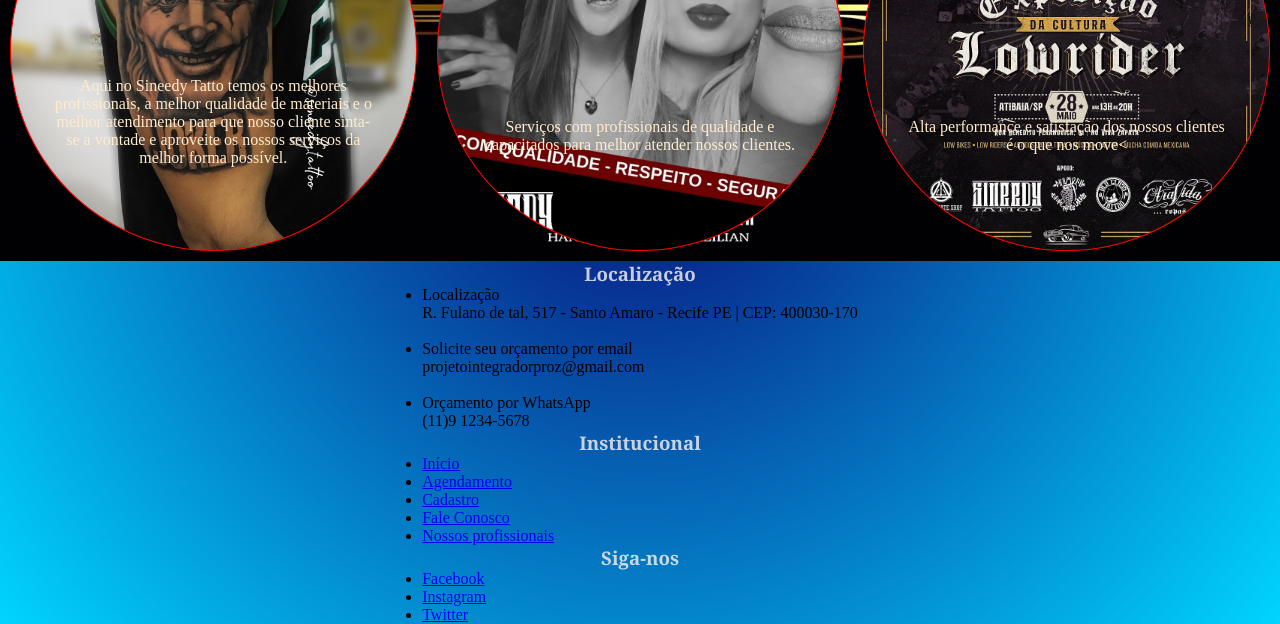
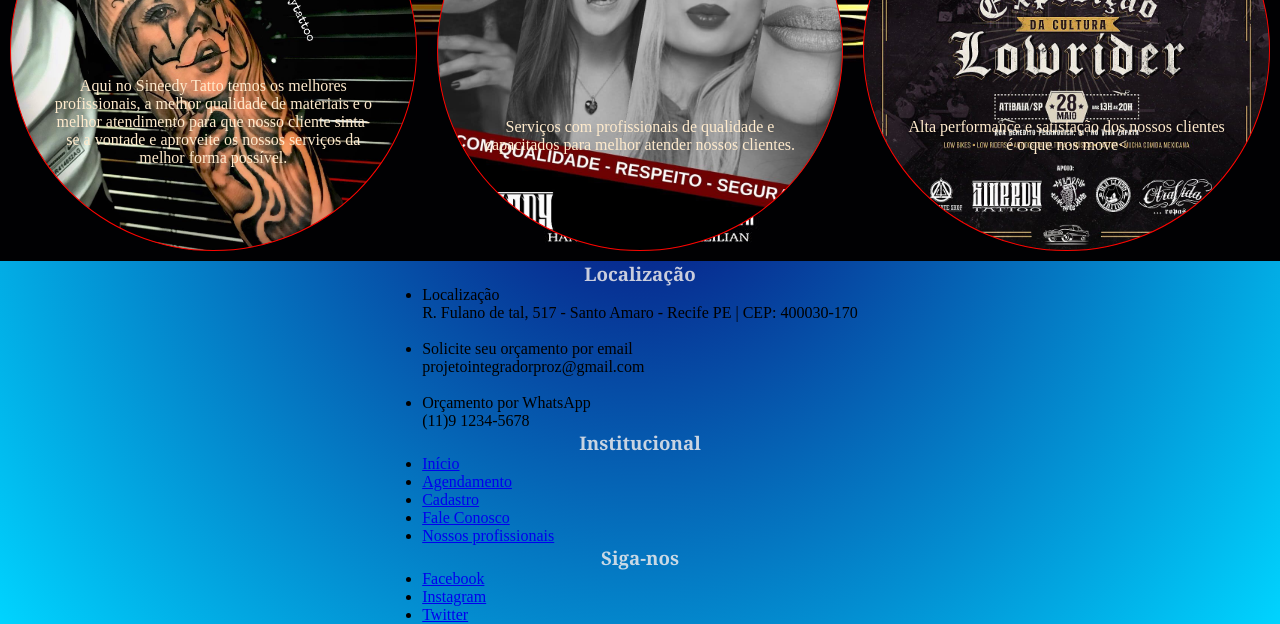
Before and after one commit to EduardoZabeuVeiga/projeto_integrador_t14g2, a plain HTML site: page index.html in a window 1280 px wide. Shown: the part 383-1007 px from the top of the page. Drawn offline with Linux system fonts and the light colour scheme.

Commit message:
correcao index

```diff
--- a/style.css
+++ b/style.css
@@ -22,7 +22,7 @@
 
 #bannertattoo{
 
-    background-image: url(/img/img_tattoo/153605606_3682470148502312_1447686791824051946_n.jpg);
+    background-image: url(/img/img_tattoo/251472963_4420725831343403_1688607945780440464_n.jpg);
     background-position: center;
     background-size: cover;
 
```
